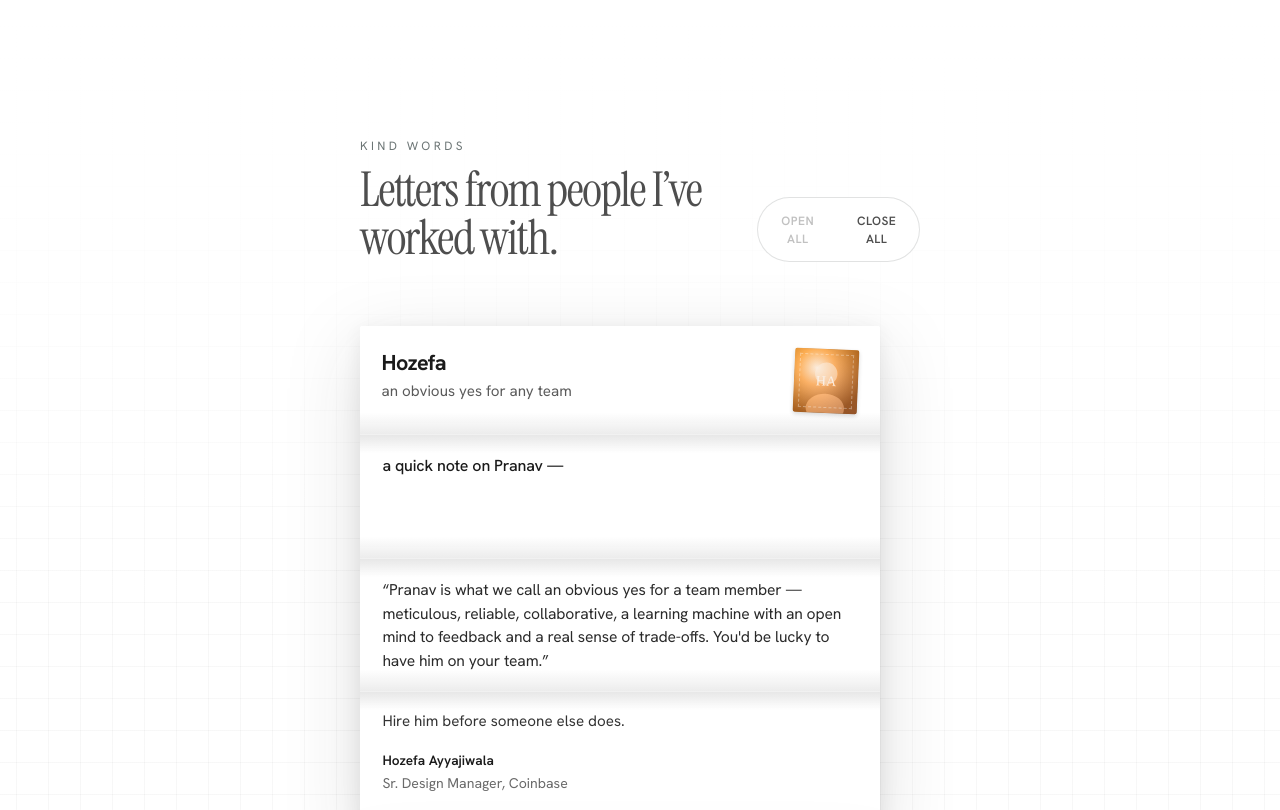
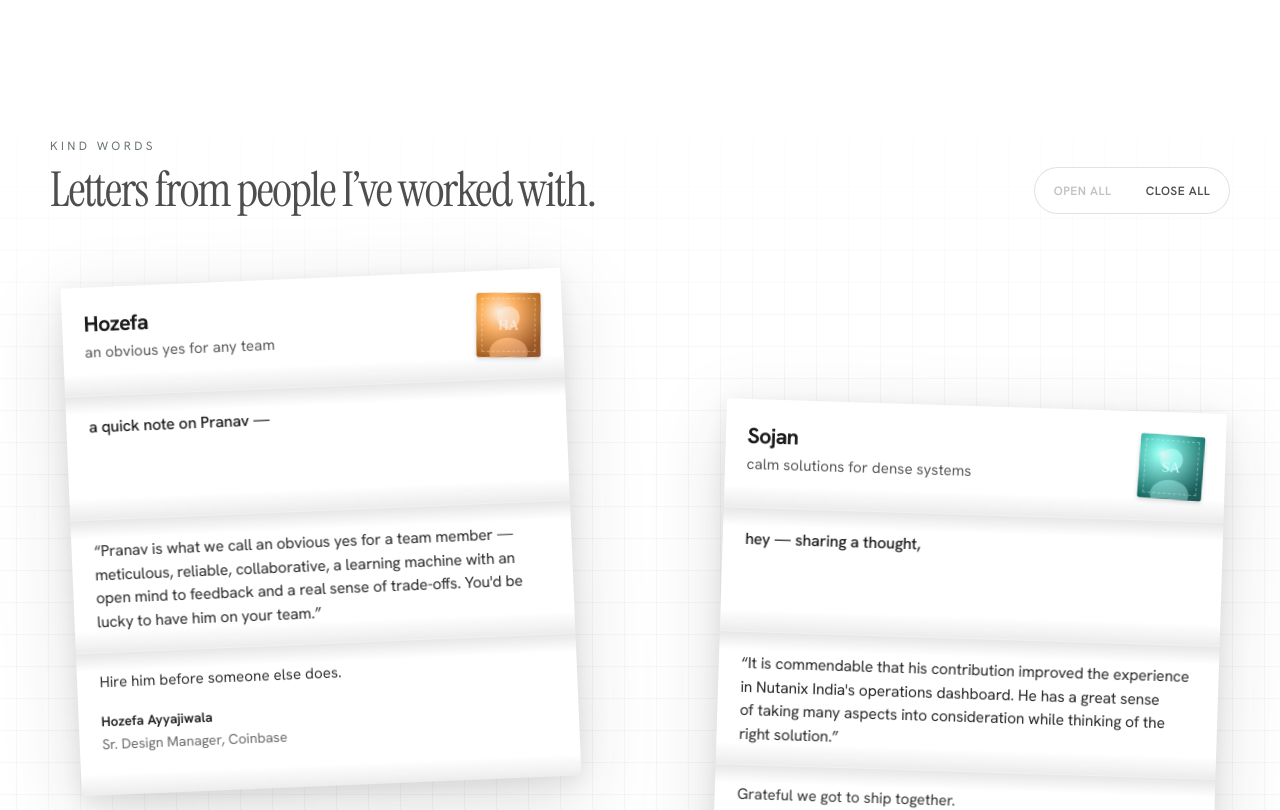
Before and after one commit to designernoob/cursorportfolio, a React (Vite) app: page / in a window 1280 px wide. Shown: the part 5940-6750 px from the top of the page. Built offline with nearby package versions, Linux system fonts and the light colour scheme; the HTML template or start-up script is replaced by a standard one.

Commit message:
Scatter testimonial letters across a wide board
Use a staggered two-column layout with slight offsets and rotations
so the six letters fill the white space instead of one column.

Co-authored-by: pranavvmitan <designernoob@users.noreply.github.com>

```diff
--- a/src/components/Testimonials.tsx
+++ b/src/components/Testimonials.tsx
@@ -1,9 +1,19 @@
-import { useMemo, useState, type ReactNode } from "react";
+import { useMemo, useState, type CSSProperties, type ReactNode } from "react";
 import { motion, useReducedMotion } from "framer-motion";
 import { testimonials, type Testimonial } from "../content";
 import { Reveal } from "./Reveal";
 
 const EASE: [number, number, number, number] = [0.22, 1, 0.36, 1];
+
+/** Soft scatter so letters occupy the board instead of one column. */
+const LETTER_LAYOUT = [
+  { rotate: -2.4, x: "-2%", y: "0rem" },
+  { rotate: 1.8, x: "4%", y: "3.5rem" },
+  { rotate: 2.6, x: "-6%", y: "-1.25rem" },
+  { rotate: -1.5, x: "7%", y: "2rem" },
+  { rotate: -3.1, x: "1%", y: "0.5rem" },
+  { rotate: 2.2, x: "-3%", y: "4rem" },
+] as const;
 
 const STAMP: Record<Testimonial["stamp"], string> = {
   violet: "linear-gradient(145deg, #6b4cff 0%, #2a1850 100%)",
@@ -80,18 +90,27 @@ function Letter({
   open,
   onToggle,
   index,
+  layout,
 }: {
   t: Testimonial;
   open: boolean;
   onToggle: () => void;
   index: number;
+  layout: (typeof LETTER_LAYOUT)[number];
 }) {
   const reduce = useReducedMotion();
 
   return (
     <article
       className={`letter${open ? " is-open" : " is-closed"}`}
-      style={{ zIndex: open ? 12 : 2 + index }}
+      style={
+        {
+          zIndex: open ? 12 : 2 + index,
+          "--letter-rot": `${layout.rotate}deg`,
+          "--letter-x": layout.x,
+          "--letter-y": layout.y,
+        } as CSSProperties
+      }
     >
       <div className="letter__scene">
         {/* Fold 1 — closed face (always visible) */}
@@ -179,7 +198,7 @@ export default function Testimonials() {
       <div aria-hidden className="testimonials-section__fade" />
 
       <div className="relative z-10 px-6 py-24 md:px-10 md:py-36">
-        <div className="mx-auto mb-12 flex max-w-[560px] flex-col gap-6 md:mb-16 md:flex-row md:items-end md:justify-between">
+        <div className="letter-board__header">
           <div>
             <Reveal>
               <p className="font-sans text-xs uppercase tracking-[0.28em] text-muted">
@@ -187,7 +206,7 @@ export default function Testimonials() {
               </p>
             </Reveal>
             <Reveal delay={0.06}>
-              <h2 className="mt-3 max-w-md font-serif text-4xl leading-[1.05] tracking-tighter2 text-ink md:text-5xl">
+              <h2 className="mt-3 max-w-xl font-serif text-4xl leading-[1.05] tracking-tighter2 text-ink md:text-5xl">
                 Letters from people I’ve worked with.
               </h2>
             </Reveal>
@@ -221,10 +240,15 @@ export default function Testimonials() {
 
         <div className="letter-stack">
           {testimonials.map((t, i) => (
-            <Reveal key={t.name} delay={i * 0.05}>
+            <Reveal
+              key={t.name}
+              delay={i * 0.05}
+              className={`letter-slot letter-slot--${i + 1}`}
+            >
               <Letter
                 t={t}
                 index={i}
+                layout={LETTER_LAYOUT[i] ?? LETTER_LAYOUT[0]}
                 open={!!openMap[t.name]}
                 onToggle={() =>
                   setOpenMap((prev) => ({
--- a/src/index.css
+++ b/src/index.css
@@ -193,6 +193,23 @@ a {
 }
 
 
+.letter-board__header {
+  display: flex;
+  flex-direction: column;
+  gap: 1.5rem;
+  max-width: 1180px;
+  margin: 0 auto 3rem;
+}
+
+@media (min-width: 768px) {
+  .letter-board__header {
+    flex-direction: row;
+    align-items: flex-end;
+    justify-content: space-between;
+    margin-bottom: 4rem;
+  }
+}
+
 .letter-toggle {
   display: inline-flex;
   align-items: center;
@@ -202,6 +219,7 @@ a {
   border-radius: 999px;
   background: rgba(255, 255, 255, 0.72);
   backdrop-filter: blur(8px);
+  flex: none;
 }
 
 .letter-toggle__btn {
@@ -231,19 +249,62 @@ a {
 }
 
 .letter-stack {
-  display: flex;
-  flex-direction: column;
-  align-items: center;
-  gap: 1.15rem;
-  max-width: 560px;
+  display: grid;
+  grid-template-columns: 1fr;
+  gap: 2rem 1.5rem;
+  max-width: 1180px;
   margin-inline: auto;
+  align-items: start;
   perspective: 1400px;
+}
+
+@media (min-width: 900px) {
+  .letter-stack {
+    grid-template-columns: repeat(2, minmax(0, 1fr));
+    gap: 2.75rem 3.5rem;
+    padding-inline: 0.5rem;
+  }
+
+  .letter-slot--2 {
+    margin-top: 4.5rem;
+  }
+
+  .letter-slot--3 {
+    margin-top: -1rem;
+  }
+
+  .letter-slot--4 {
+    margin-top: 5.5rem;
+  }
+
+  .letter-slot--5 {
+    margin-top: 0.75rem;
+  }
+
+  .letter-slot--6 {
+    margin-top: 3.25rem;
+  }
+}
+
+@media (min-width: 1180px) {
+  .letter-stack {
+    gap: 3rem 4.5rem;
+  }
 }
 
 .letter {
   position: relative;
-  width: min(100%, 520px);
+  width: min(100%, 500px);
+  margin-inline: auto;
+  transform: translate(var(--letter-x, 0), var(--letter-y, 0))
+    rotate(var(--letter-rot, 0deg));
   transform-style: preserve-3d;
+}
+
+@media (max-width: 899px) {
+  .letter {
+    transform: none;
+  }
 }
 
 .letter__scene {
@@ -498,6 +559,10 @@ a {
 }
 
 @media (prefers-reduced-motion: reduce) {
+  .letter {
+    transform: none;
+  }
+
   .letter-fold {
     transform: none !important;
   }
```
